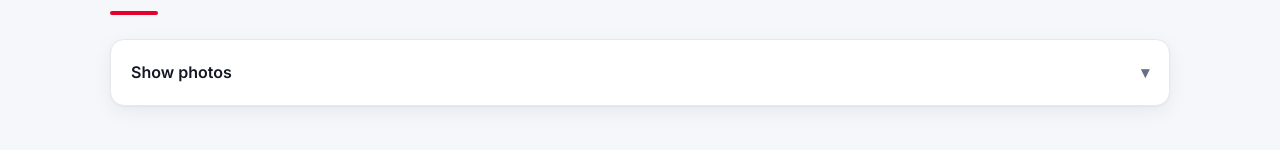
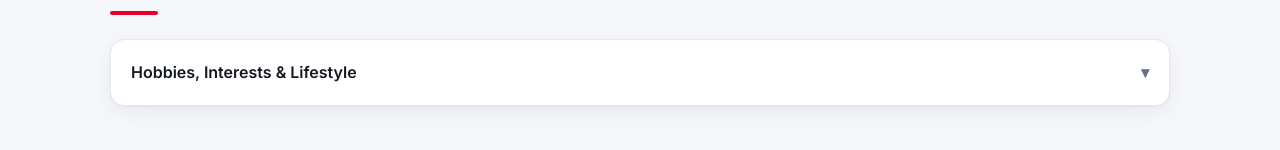
Before and after one commit to LDJans/leon-jansen-cv, a plain HTML site: page index.html in a window 1280 px wide. Shown: the part 3849-3999 px from the top of the page. Drawn offline with nearby package versions, Linux system fonts and the light colour scheme.

Commit message:
Rename gallery toggle label to Hobbies, Interests & Lifestyle

```diff
--- a/index.html
+++ b/index.html
@@ -70,7 +70,7 @@
     <section id="photos" class="section">
       <h2>Brief portrait</h2>
       <details class="card gallery-toggle">
-        <summary>Show photos <span class="chev">▾</span></summary>
+        <summary>Hobbies, Interests &amp; Lifestyle <span class="chev">▾</span></summary>
         <div class="gallery">
           <a href="assets/gallery/03.jpg" target="_blank" rel="noopener"><img src="assets/gallery/03.jpg" alt="Leon on a via ferrata" loading="lazy" width="1050" height="1400" /></a>
           <a href="assets/gallery/04.jpg" target="_blank" rel="noopener"><img src="assets/gallery/04.jpg" alt="Leon and a friend on a glacier with skis and snowboard" loading="lazy" width="1050" height="1400" /></a>
```
